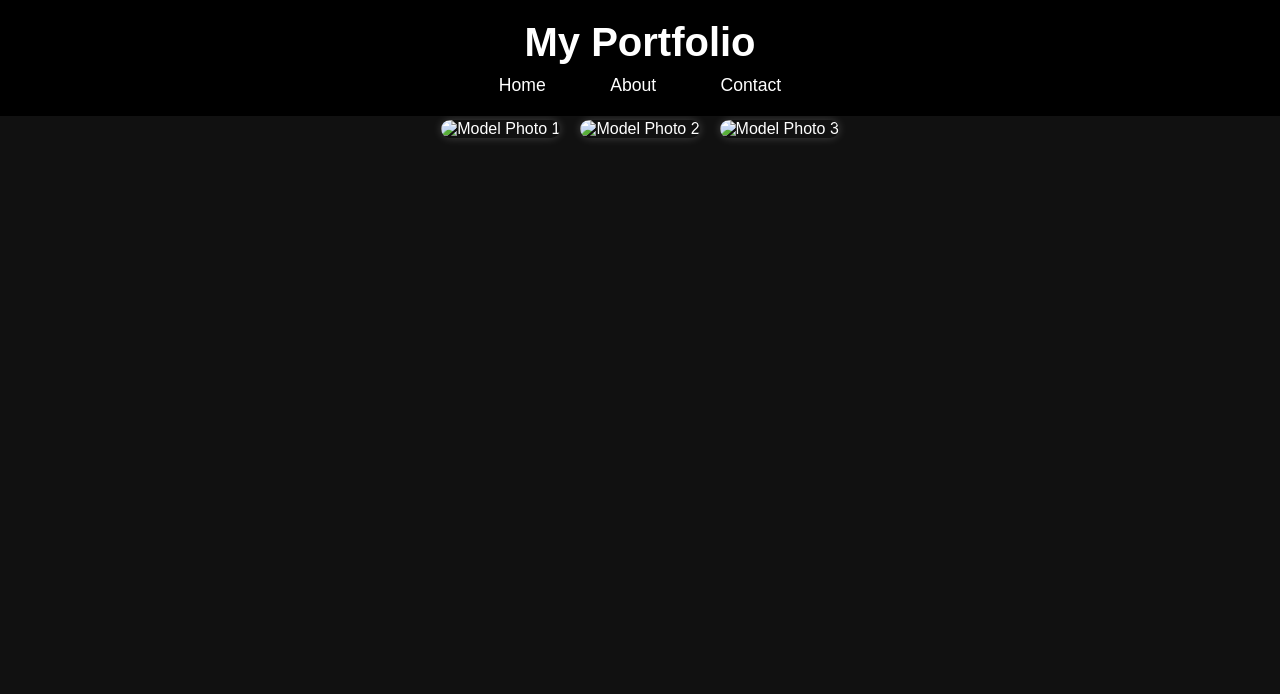
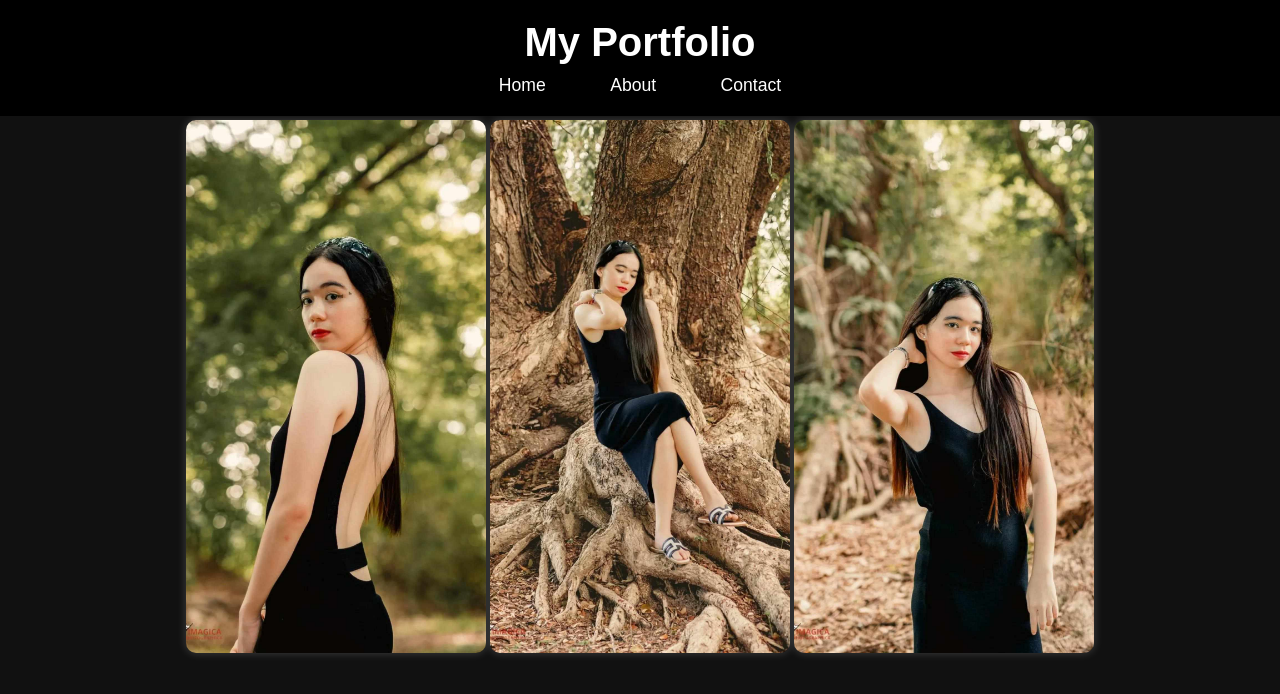
Before and after one commit to justcallmejonalyn/my-portfolio, a plain HTML site: page portfolio.html in a window 1280 px wide. Drawn offline with Linux system fonts and the light colour scheme.

Commit message:
Add files via upload

```diff
--- a/portfolio.html
+++ b/portfolio.html
@@ -23,14 +23,8 @@ initial-scale=1.0">
     </header>
    <section class="gallery">
     <div class="image-item">
-        <img src="images/image1.jpg" alt="Model Photo 1">
-        </div>
-        <div class="image-item">
-            <img src="images/image2.jpg" alt="Model Photo 2">
-            </div>
-            <div class="image-item">
-                <img src="images/image3.jpg" alt="Model Photo 3">
+        <img src="https://raw.githubusercontent.com/justcallmejonalyn/my-portfolio/main/image1.jpg" alt="Model Photo 1">
+        <img src="https://raw.githubusercontent.com/justcallmejonalyn/my-portfolio/main/image2.jpg" alt="Model Photo 2">
+        <img src="https://raw.githubusercontent.com/justcallmejonalyn/my-portfolio/main/image3.jpg" alt="Model Photo 3">
             </div>
             </section>
-            </body>
-            </html>
```
